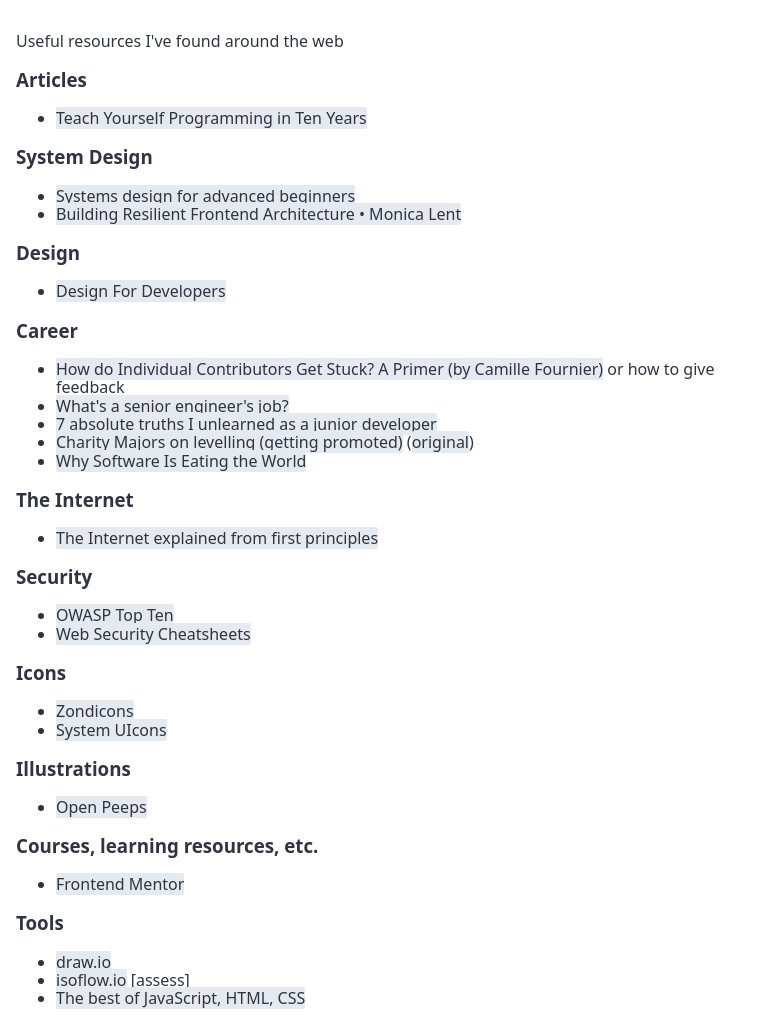
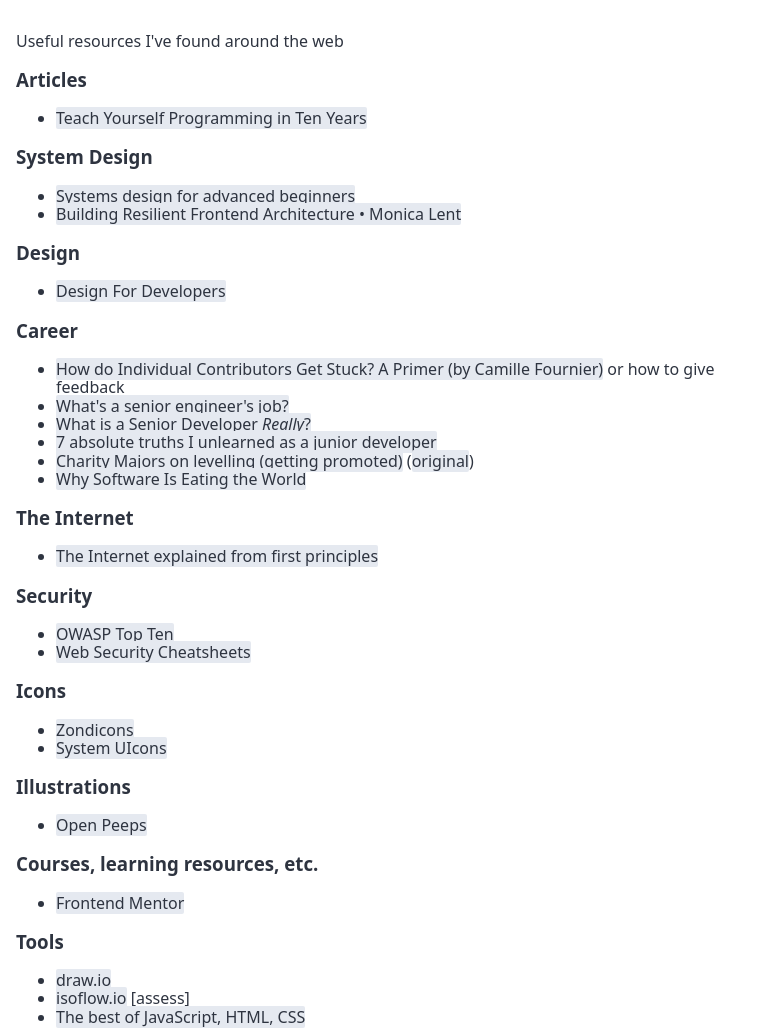
Before and after one commit to eugiellimpin/website, an Eleventy site: page resources.md in a window 1280 px wide. Shown: the whole page, without its empty margins (0-761 px from the left). Built offline with nearby package versions, Linux system fonts and the light colour scheme; Eleventy itself is replaced by a stand-in of ours; files that its build step writes are made by us from their sources.

Commit message:
Add an article

```diff
--- a/resources.md
+++ b/resources.md
@@ -21,6 +21,7 @@ Useful resources I've found around the web
 
 - [How do Individual Contributors Get Stuck? A Primer (by Camille Fournier)](https://www.elidedbranches.com/2017/01/how-do-individual-contributors-get.html) or how to give feedback
 - [What's a senior engineer's job?](https://jvns.ca/blog/senior-engineer/)
+- [What is a Senior Developer *Really*?](https://dev.to/themarcba/what-is-a-senior-developer-really-59dg)
 - [7 absolute truths I unlearned as a junior developer](https://monicalent.com/blog/2019/06/03/absolute-truths-unlearned-as-junior-developer/)
 - [Charity Majors on levelling (getting promoted)](https://threadreaderapp.com/thread/1303233899422605314.html) ([original](https://twitter.com/mipsytipsy/status/1303233899422605314))
 - [Why Software Is Eating the World](https://a16z.com/2011/08/20/why-software-is-eating-the-world/)
```
